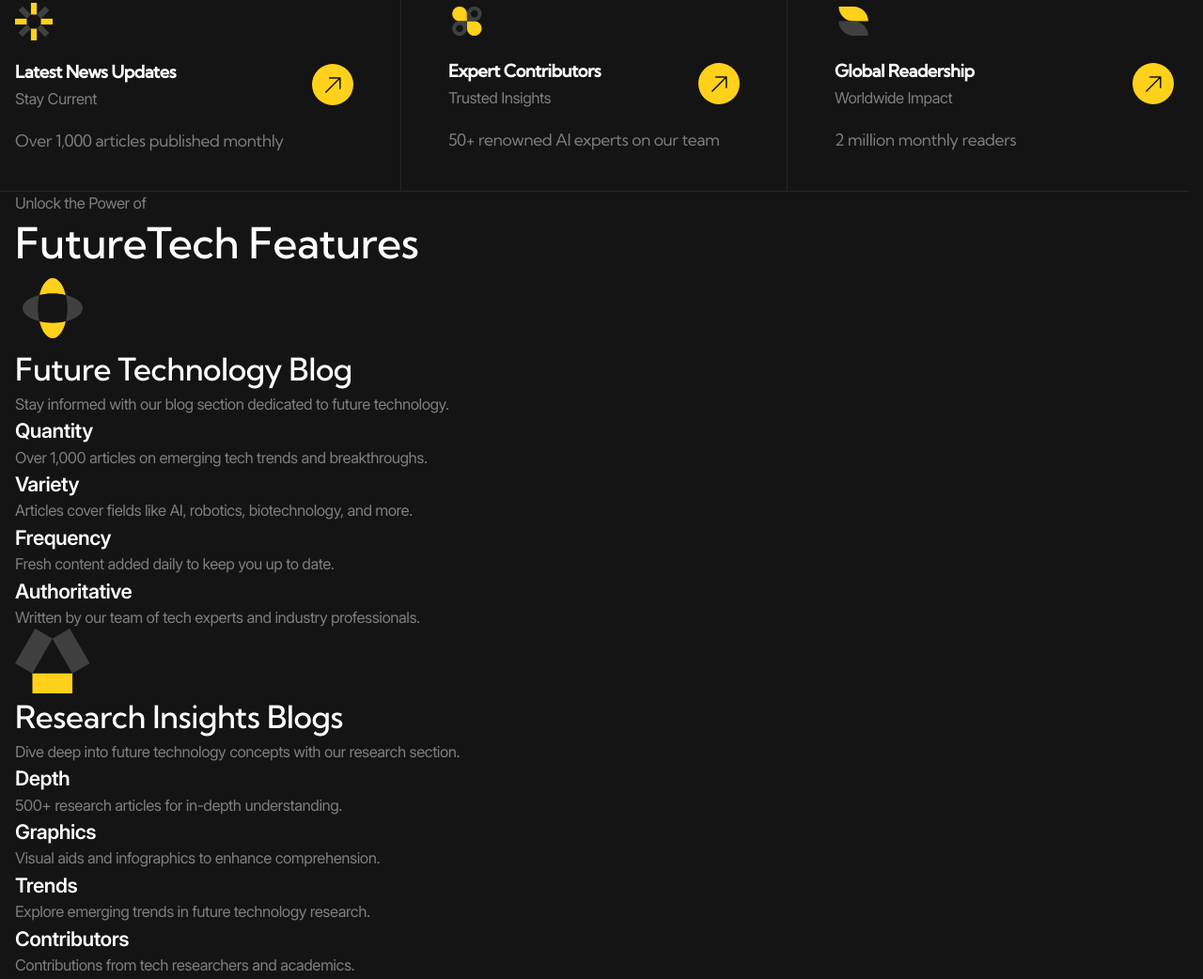
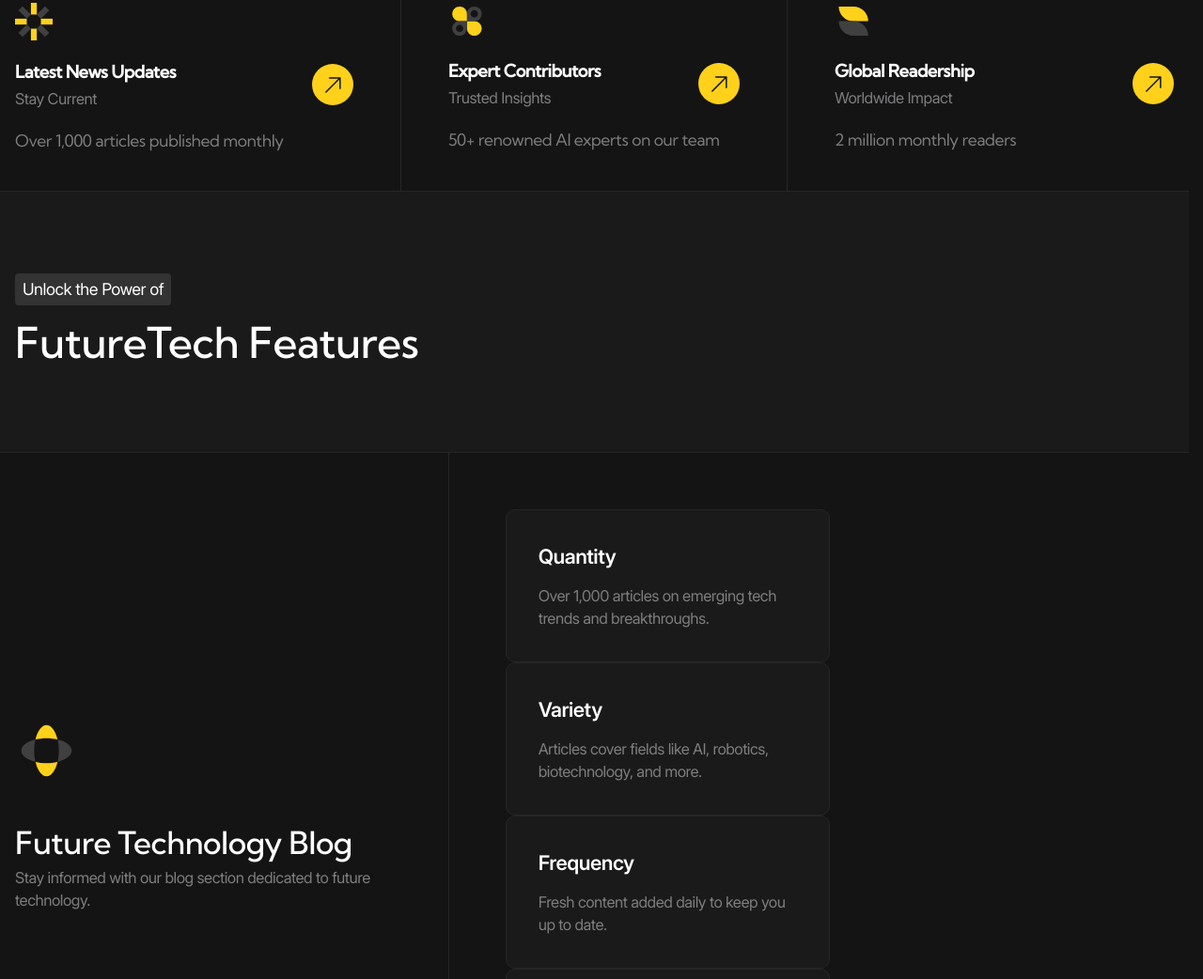
Before and after one commit to ahawi/futuretech, a plain HTML site: page index.html in a window 1280 px wide. Shown: the part 804-1846 px from the top of the page at 94% size. Drawn offline with Linux system fonts and the light colour scheme.

Commit message:
add features section

```diff
--- /dev/null
+++ b/styles/blocks/_card.scss
@@ -0,0 +1,76 @@
+@use "../helpers/" as *;
+
+.card {
+  @include tablet-above {
+    display: grid;
+    grid-template-columns: 37.5% auto;
+  }
+
+  &__preview,
+  &__body {
+    padding: rem(80);
+
+    @include laptop {
+      padding: rem(60);
+    }
+  }
+
+  &__preview {
+    display: flex;
+    flex-direction: column;
+    justify-content: center;
+    row-gap: fluid(60, 20);
+    padding-left: 0;
+
+    @include tablet-above {
+      border-right: var(--border);
+    }
+
+    @include tablet {
+      padding-right: 0;
+      padding-block: rem(50);
+      border-bottom: var(--border);
+    }
+
+    &-main {
+      display: grid;
+      row-gap: fluid(50, 24);
+    }
+
+    &-icon {
+      width: fluid(80, 50);
+    }
+
+    &-info {
+      row-gap: fluid(16, 6);
+    }
+  }
+
+  &__body {
+    padding-right: 0;
+
+    @include tablet {
+      padding: rem(30) rem(16);
+    }
+  }
+
+  &__grid {
+    display: grid;
+
+    &--2-cols {
+      grid-template-columns: repeat(2, 1fr);
+      gap: fluid(30, 10);
+
+      @include mobile {
+        grid-template-columns: 1fr;
+      }
+    }
+  }
+
+  &__cell {
+    display: flex;
+    flex-direction: column;
+    justify-content: start;
+    row-gap: fluid(20, 4);
+  }
+}
--- /dev/null
+++ b/styles/blocks/_list.scss
@@ -0,0 +1,9 @@
+@use "../helpers/" as *;
+
+.list {
+  &__item {
+    &:not(:last-child) {
+      border-bottom: var(--border);
+    }
+  }
+}
--- /dev/null
+++ b/styles/blocks/_section.scss
@@ -0,0 +1,26 @@
+@use "../helpers/" as *;
+
+.section {
+  &__header {
+    padding-block: fluid(120, 40);
+    background-color: var(--color-dark-10);
+
+    &-info {
+      display: grid;
+      align-items: start;
+      row-gap: rem(16);
+
+      @include laptop {
+        row-gap: rem(10);
+      }
+    }
+  }
+
+  &__subtitle {
+    justify-self: start;
+  }
+
+  &__body {
+    border-block: var(--border);
+  }
+}
--- /dev/null
+++ b/styles/blocks/_tag.scss
@@ -0,0 +1,13 @@
+@use "../helpers/" as *;
+
+.tag {
+  @include fluid-text(20, 14);
+  padding: rem(6) rem(10);
+  border-radius: rem(4);
+  color: var(--color-light);
+  background-color: var(--color-dark-20);
+
+  @include laptop {
+    padding: rem(4) rem(8);
+  }
+}
--- /dev/null
+++ b/styles/blocks/_tile.scss
@@ -0,0 +1,12 @@
+@use "../helpers/" as *;
+
+.tile {
+  padding: fluid(40, 24);
+  background-color: var(--color-dark-10);
+  border: var(--border);
+  border-radius: rem(12);
+
+  @include laptop {
+    border-radius: rem(10);
+  }
+}
--- a/styles/main.scss
+++ b/styles/main.scss
@@ -17,3 +17,8 @@
 @use "blocks/resources-preview";
 @use "blocks/advantage-card";
 @use "blocks/hero";
+@use "blocks/tag";
+@use "blocks/section";
+@use "blocks/list";
+@use "blocks/tile";
+@use "blocks/card";
```
Also changed, not shown: styles/main.css, 1 other file.
